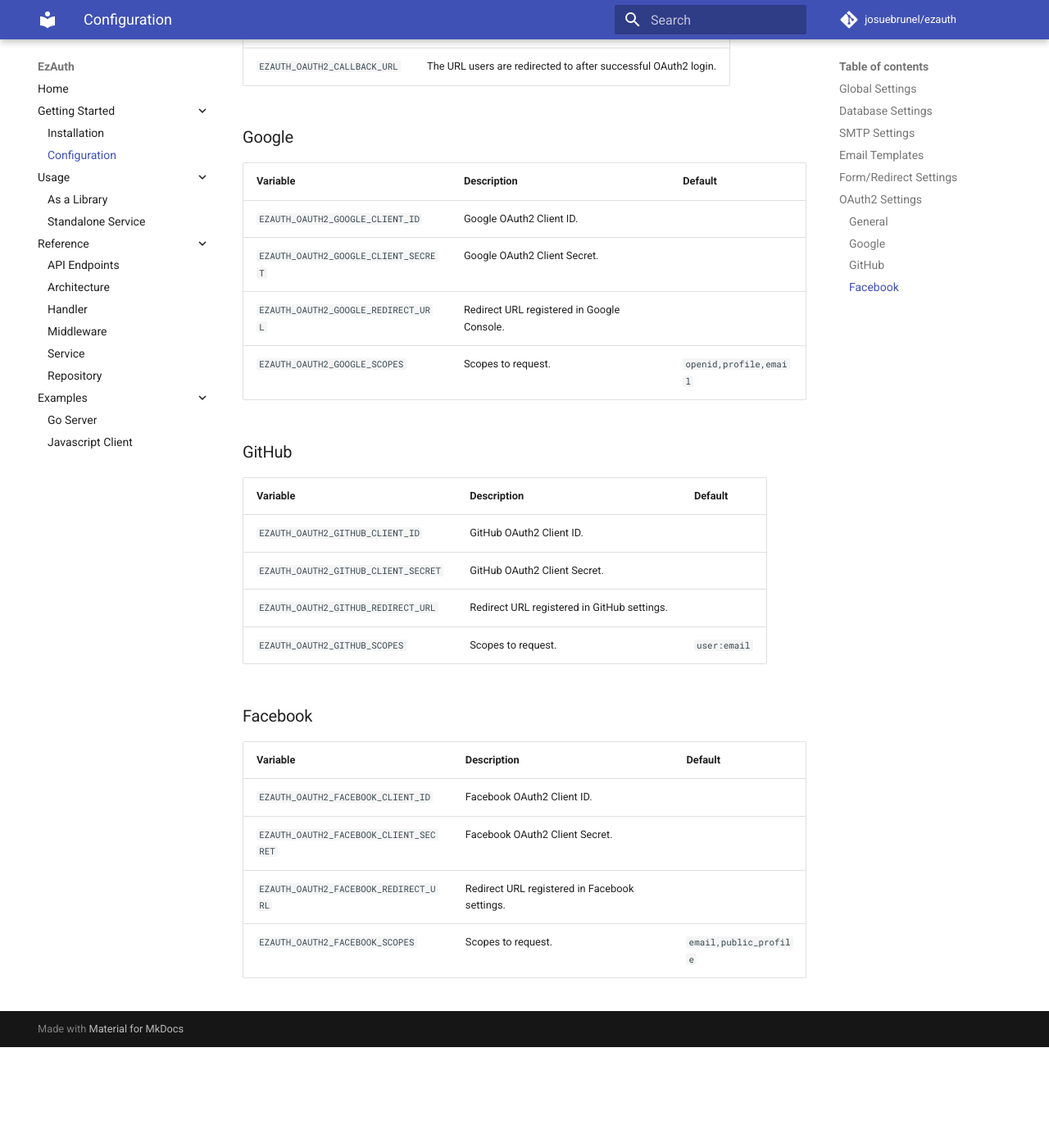
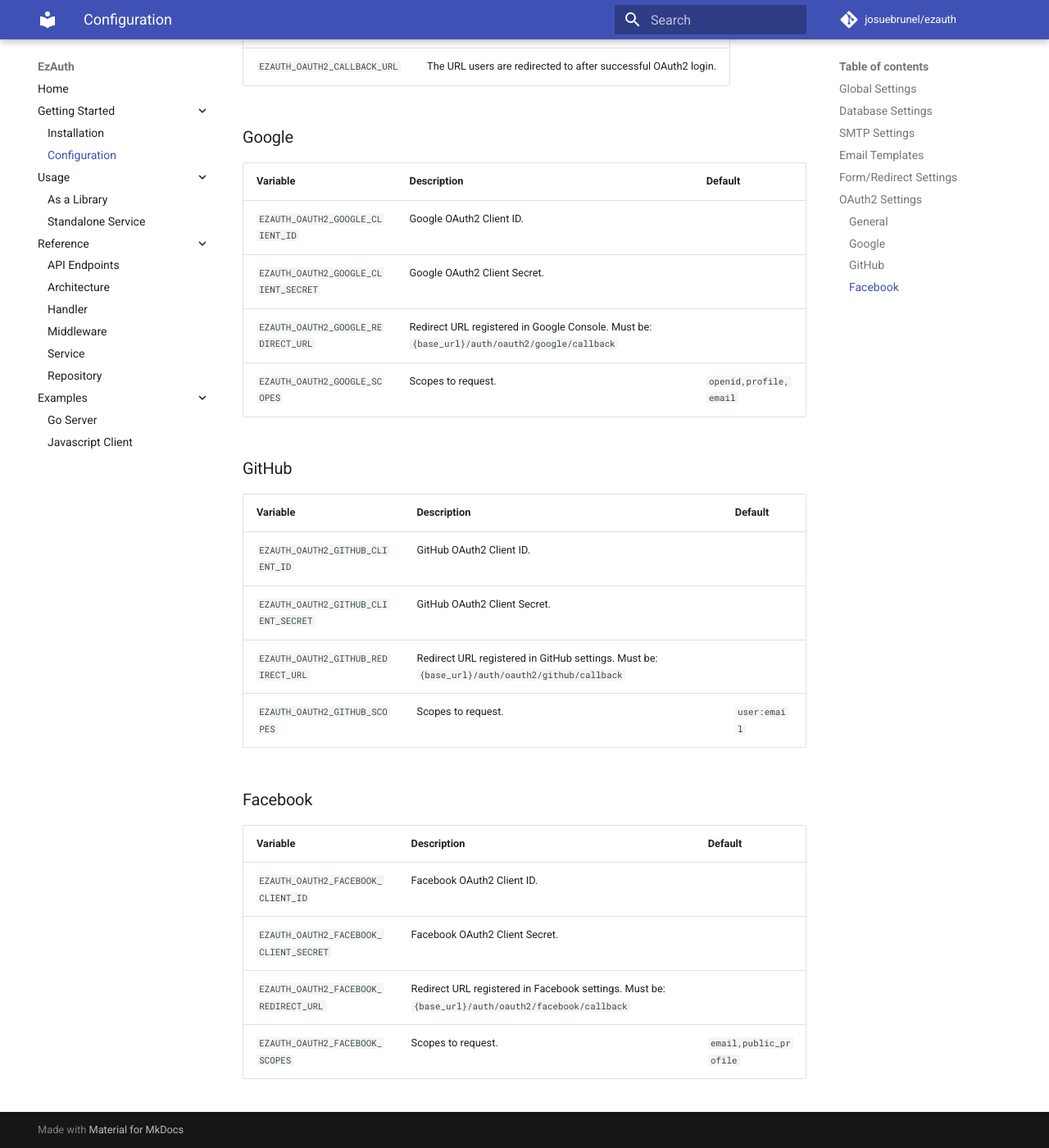
Before and after one commit to josuebrunel/ezauth, an MkDocs documentation site: the page built from docs/src/configuration.md, in a window 1280 px wide and 1400 px high, scrolled down 2420 px. Shown: the whole window at 82% size. Built offline with MkDocs 1.6.1 and Material for MkDocs 9.7.7, drawn with Linux system fonts in a browser that asks for light colours; comment, search, counter and statistics services are not loaded; before the commit the page ends 3697 px from its top, so only the background shows below that.

Commit message:
improve OAuth2 documentation (fix #68)

```diff
--- a/docs/src/configuration.md
+++ b/docs/src/configuration.md
@@ -65,25 +65,25 @@
 | `EZAUTH_OAUTH2_CALLBACK_URL` | The URL users are redirected to after successful OAuth2 login. |
 
 ### Google
-| Variable                             | Description                                | Default                |
-| ------------------------------------ | ------------------------------------------ | ---------------------- |
-| `EZAUTH_OAUTH2_GOOGLE_CLIENT_ID`     | Google OAuth2 Client ID.                   |
-| `EZAUTH_OAUTH2_GOOGLE_CLIENT_SECRET` | Google OAuth2 Client Secret.               |
-| `EZAUTH_OAUTH2_GOOGLE_REDIRECT_URL`  | Redirect URL registered in Google Console. |
-| `EZAUTH_OAUTH2_GOOGLE_SCOPES`        | Scopes to request.                         | `openid,profile,email` |
+| Variable                             | Description                                                                                  | Default                |
+| ------------------------------------ | -------------------------------------------------------------------------------------------- | ---------------------- |
+| `EZAUTH_OAUTH2_GOOGLE_CLIENT_ID`     | Google OAuth2 Client ID.                                                                     |
+| `EZAUTH_OAUTH2_GOOGLE_CLIENT_SECRET` | Google OAuth2 Client Secret.                                                                 |
+| `EZAUTH_OAUTH2_GOOGLE_REDIRECT_URL`  | Redirect URL registered in Google Console. Must be: `{base_url}/auth/oauth2/google/callback` |
+| `EZAUTH_OAUTH2_GOOGLE_SCOPES`        | Scopes to request.                                                                           | `openid,profile,email` |
 
 ### GitHub
-| Variable                             | Description                                 | Default      |
-| ------------------------------------ | ------------------------------------------- | ------------ |
-| `EZAUTH_OAUTH2_GITHUB_CLIENT_ID`     | GitHub OAuth2 Client ID.                    |              |
-| `EZAUTH_OAUTH2_GITHUB_CLIENT_SECRET` | GitHub OAuth2 Client Secret.                |              |
-| `EZAUTH_OAUTH2_GITHUB_REDIRECT_URL`  | Redirect URL registered in GitHub settings. |              |
-| `EZAUTH_OAUTH2_GITHUB_SCOPES`        | Scopes to request.                          | `user:email` |
+| Variable                             | Description                                                                                   | Default      |
+| ------------------------------------ | --------------------------------------------------------------------------------------------- | ------------ |
+| `EZAUTH_OAUTH2_GITHUB_CLIENT_ID`     | GitHub OAuth2 Client ID.                                                                      |              |
+| `EZAUTH_OAUTH2_GITHUB_CLIENT_SECRET` | GitHub OAuth2 Client Secret.                                                                  |              |
+| `EZAUTH_OAUTH2_GITHUB_REDIRECT_URL`  | Redirect URL registered in GitHub settings. Must be: `{base_url}/auth/oauth2/github/callback` |              |
+| `EZAUTH_OAUTH2_GITHUB_SCOPES`        | Scopes to request.                                                                            | `user:email` |
 
 ### Facebook
-| Variable                               | Description                                   | Default                |
-| -------------------------------------- | --------------------------------------------- | ---------------------- |
-| `EZAUTH_OAUTH2_FACEBOOK_CLIENT_ID`     | Facebook OAuth2 Client ID.                    |                        |
-| `EZAUTH_OAUTH2_FACEBOOK_CLIENT_SECRET` | Facebook OAuth2 Client Secret.                |                        |
-| `EZAUTH_OAUTH2_FACEBOOK_REDIRECT_URL`  | Redirect URL registered in Facebook settings. |                        |
-| `EZAUTH_OAUTH2_FACEBOOK_SCOPES`        | Scopes to request.                            | `email,public_profile` |
+| Variable                               | Description                                                                                       | Default                |
+| -------------------------------------- | ------------------------------------------------------------------------------------------------- | ---------------------- |
+| `EZAUTH_OAUTH2_FACEBOOK_CLIENT_ID`     | Facebook OAuth2 Client ID.                                                                        |                        |
+| `EZAUTH_OAUTH2_FACEBOOK_CLIENT_SECRET` | Facebook OAuth2 Client Secret.                                                                    |                        |
+| `EZAUTH_OAUTH2_FACEBOOK_REDIRECT_URL`  | Redirect URL registered in Facebook settings. Must be: `{base_url}/auth/oauth2/facebook/callback` |                        |
+| `EZAUTH_OAUTH2_FACEBOOK_SCOPES`        | Scopes to request.                                                                                | `email,public_profile` |
```
Also changed, not shown: README.md (+11 -11 lines), docs/src/api-endpoints.md (+1 -1 lines).
